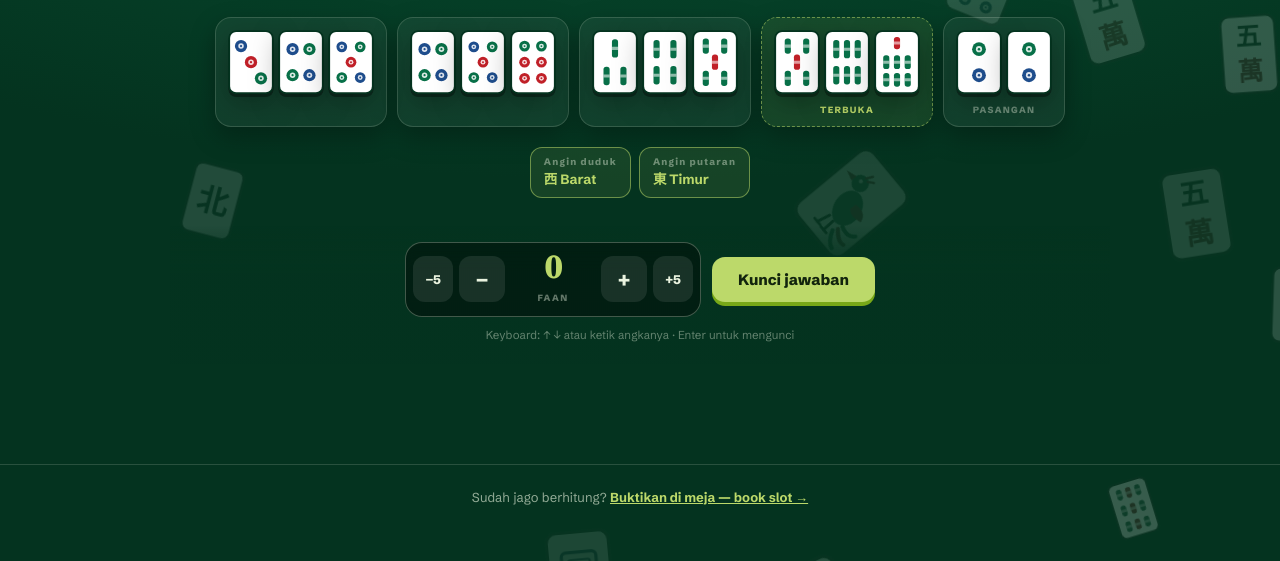
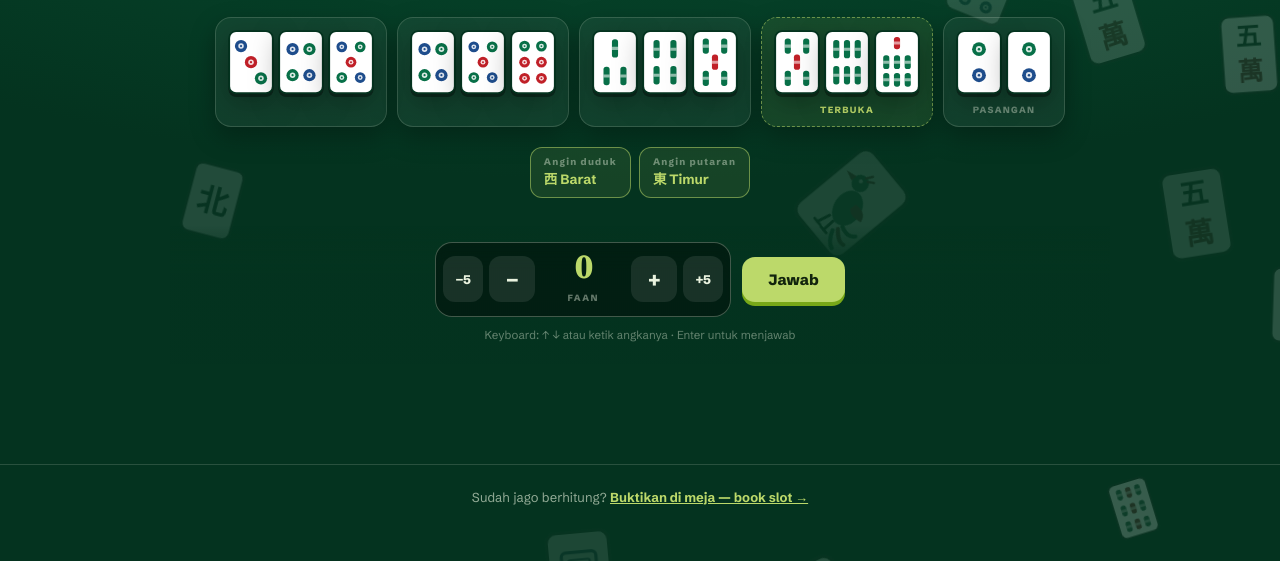
Before and after one commit to timmateri/tsmc-website, a website: page public/kuis.html in a window 1280 px wide. Both pictures are taken after a click on the button "Mulai kuis faan". Shown: the part 239-800 px from the top of the page. Drawn offline with Linux system fonts and the light colour scheme.

Commit message:
Kuis: tombol jadi Jawab, label kartu J2 jadi MODUL 04 J2 STYLE

```diff
--- a/public/kuis.html
+++ b/public/kuis.html
@@ -51,7 +51,7 @@
     </div>
     <div class="mode-card" data-mode="j2" role="button" tabindex="0" aria-pressed="false">
       <img class="j2-badge" src="/j2-logo.png" alt="" width="211" height="216">
-      <small>MODUL 04 · TEMENMAHJONG</small>
+      <small>MODUL 04 · J2 STYLE</small>
       <h3>Poin — J2 house rules</h3>
       <p>Aturan rumah komunitas partner: joker, bunga sesuai kursi, zimo, dan nilai ganda tangan besar.</p>
       <span class="rec">Rekor kamu: <b id="best-j2">0</b> poin</span>
@@ -98,8 +98,8 @@
       <button id="ans-plus" aria-label="tambah satu">+</button>
       <button class="sm" id="ans-plus5" aria-label="tambah lima">+5</button>
     </div>
-    <button class="kbtn" id="ans-submit">Kunci jawaban</button>
-    <div class="hint">Keyboard: ↑ ↓ atau ketik angkanya · Enter untuk mengunci</div>
+    <button class="kbtn" id="ans-submit">Jawab</button>
+    <div class="hint">Keyboard: ↑ ↓ atau ketik angkanya · Enter untuk menjawab</div>
   </div>
 
   <div id="feedback"></div>
```
